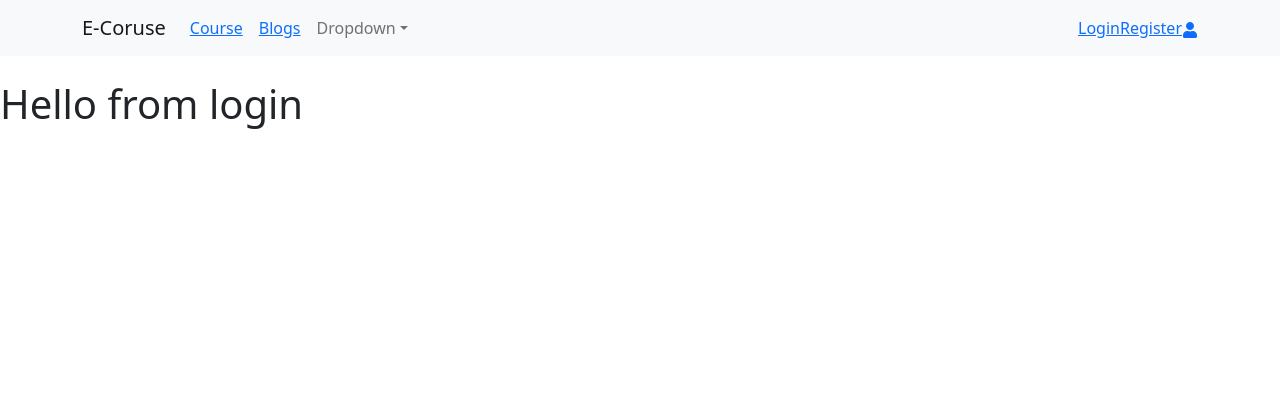
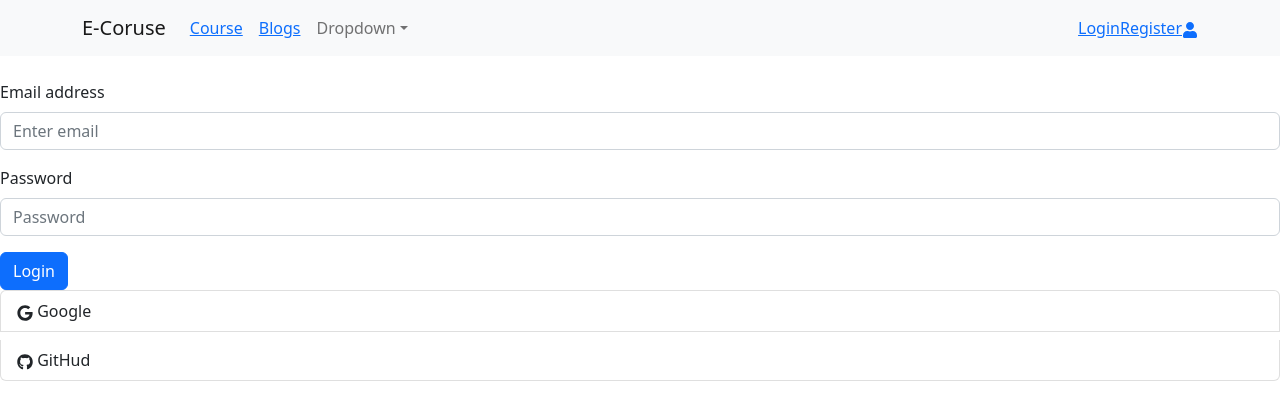
Before and after one commit to imishat/online-crouse-client, a React (Create React App) app: page /login in a window 1280 px wide. Shown: the top 420 px of the page. Built offline with nearby package versions, Linux system fonts and the light colour scheme.

Commit message:
google add login

```diff
--- a/src/Pages/Sharde/Header/Header.js
+++ b/src/Pages/Sharde/Header/Header.js
@@ -1,7 +1,7 @@
 import React, { useContext, useState } from 'react';
 import { Container, Image, Nav, Navbar } from 'react-bootstrap';
 import NavDropdown from 'react-bootstrap/NavDropdown';
-import { Link } from 'react-router-dom';
+import { Link, NavLink } from 'react-router-dom';
 import { FaUser } from 'react-icons/fa'
 import { Button } from 'bootstrap';
 import { AuthContex } from '../../../contex/AuthProvider';
@@ -22,9 +22,9 @@ const Header = () => {
                         <Link>Course</Link>
                     </Nav.Link>
                     <Nav.Link>
-                        <Link to='/blogs'>
+                        <NavLink to='/blogs' className='isactive?color:red:color:black'>
                         Blogs
-                        </Link>
+                        </NavLink>
                     </Nav.Link>
                     <NavDropdown title="Dropdown" id="collasible-nav-dropdown">
                         <NavDropdown.Item href="#action/3.1">Action</NavDropdown.Item>
--- a/src/Pages/register/Login/Login.js
+++ b/src/Pages/register/Login/Login.js
@@ -1,10 +1,72 @@
-import React from 'react';
+
+import { GoogleAuthProvider } from 'firebase/auth';
+import React, { useContext } from 'react';
+import { ListGroup } from 'react-bootstrap';
+
+import Button from 'react-bootstrap/Button';
+import Form from 'react-bootstrap/Form';
+import {  FaGithub, FaGoogle } from 'react-icons/fa';
+import { AuthContex } from '../../../contex/AuthProvider';
 
 const Login = () => {
+    const {logIn,providerLogin}=useContext(AuthContex)
+    const handelLogin=e=>{
+       // e.prevenrDefault()
+        e.preventDefault();
+        const from=e.target;
+        const email=from.email.value;
+        const password=from.password.value;
+        logIn(email,password)
+        .then(result=>{
+            const user=result.user
+            console.log(user)
+        })
+        .catch(error=>console.error(error)
+        )
+
+    }
+    const provider=new GoogleAuthProvider()
+    const handelGoogle=()=>{
+        providerLogin(provider)
+        .then(result=>{
+            const user=result.user;
+            console.log(user)
+        })
+        .catch(error=>console.error(error))
+
+    }
+
+
+
     return (
+        <Form onSubmit={handelLogin}>
+        <Form.Group className="mb-3" controlId="formBasicEmail">
+            <Form.Label>Email address</Form.Label>
+            <Form.Control name="email" type="email" placeholder="Enter email" required />
+
+        </Form.Group>
+
+        <Form.Group className="mb-3" controlId="formBasicPassword">
+            <Form.Label>Password</Form.Label>
+            <Form.Control name="password" type="password" placeholder="Password" required />
+        </Form.Group>
+
+        <Button variant="primary" type="submit">
+            Login
+        </Button>
+        <Form.Text className="text-danger">
+
+        </Form.Text>
         <div>
-            <h1>Hello from login</h1>
+        <ListGroup>
+                    <ListGroup.Item onClick={handelGoogle} className='mb-2'><FaGoogle /> Google</ListGroup.Item>
+                    <ListGroup.Item className='mb-2'><FaGithub /> GitHud</ListGroup.Item>
+
+
+                </ListGroup>
         </div>
+    </Form>
+
     );
 };
 
--- a/src/contex/AuthProvider.js
+++ b/src/contex/AuthProvider.js
@@ -1,18 +1,28 @@
 import React, { Children, createContext, useState } from 'react';
-//import app from'../fireBase/fire.config'
-import {getAuth} from'firebase/auth'
+import app from'../fireBase/fire.config'
+import {getAuth, signInWithEmailAndPassword, signInWithPopup} from'firebase/auth'
 
 
 
 
  export const AuthContex=createContext()
  //const auth=getAuth(app)
+ const auth =getAuth(app)
 
 const AuthProvider = ({children}) => {
     const [user,setUser]=useState(null)
 
+    // set login funtion
+    const logIn=(email,password)=>{
+        return signInWithEmailAndPassword(auth,email,password)
+    }
+    const providerLogin = (provider) => {
 
-    const dataInfo={user}
+        return signInWithPopup(auth, provider);
+    }
+
+
+    const dataInfo={user,logIn,providerLogin}
     return (
         <AuthContex.Provider value={dataInfo}>
             {children}
--- a/src/fireBase/fire.config.js
+++ b/src/fireBase/fire.config.js
@@ -15,3 +15,4 @@ const firebaseConfig = {
 
 // Initialize Firebase
 const app = initializeApp(firebaseConfig);
+export default app
```
